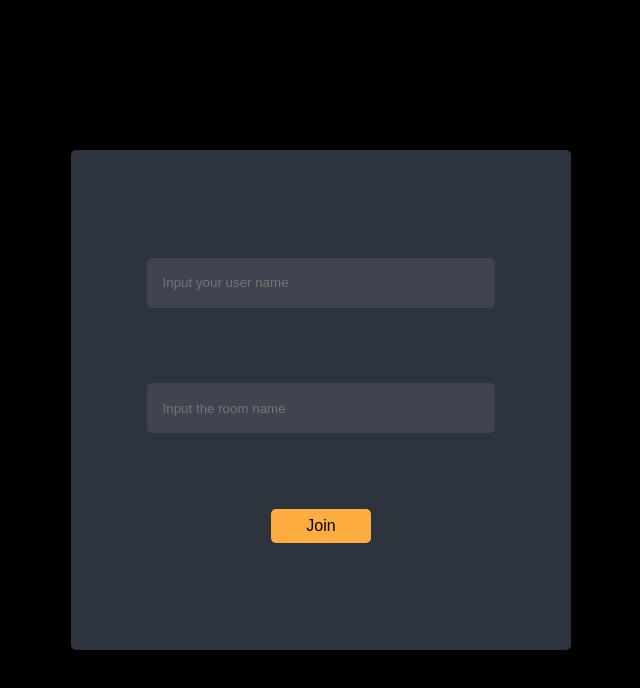
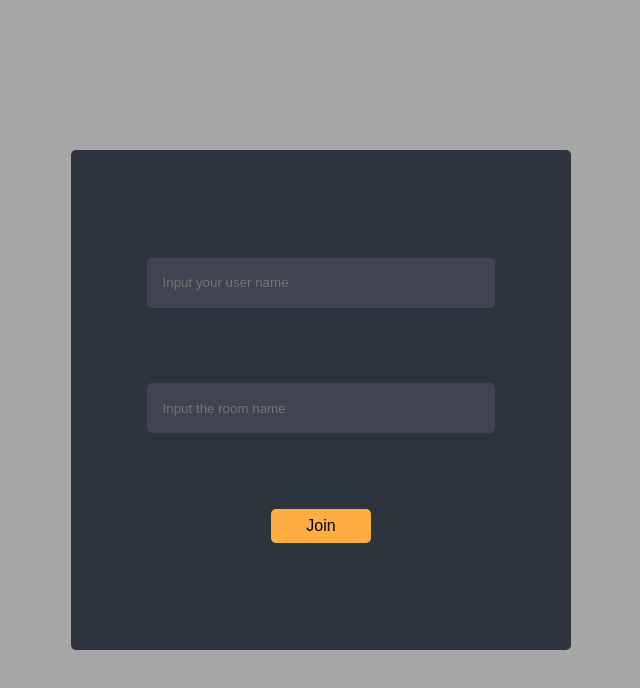
Before and after one commit to EhsanParsania/Chat-room, a React (Create React App) app in the folder chat-frontend/: page / in a window 1280 px wide. Shown: the top 688 px of the page, without its empty margins (319-959 px from the left). Built offline with nearby package versions, Linux system fonts and the light colour scheme; no server answers; a web font is replaced by a local one.

Commit message:
change css style

```diff
--- a/chat-frontend/src/_globals.scss
+++ b/chat-frontend/src/_globals.scss
@@ -7,7 +7,7 @@
   font-family: "Muli", sans-serif;
 }
 
-$backgroundColor: #000000;
-$redColor: #ff1e56;
-$yellowColor: #ffac41;
-$greyColor: #2d343e;
+$backgroundColor: #a7a7a7;
+$redColor: #22b827;
+$yellowColor: #22b827;
+$greyColor: #000000;
--- a/chat-frontend/src/chat/chat.scss
+++ b/chat-frontend/src/chat/chat.scss
@@ -58,10 +58,10 @@
       max-width: 220px;
       margin-left: 0px;
       p {
-        color: #b4b6be;
+        color: #000000;
         font-size: 1rem;
         font-weight: 300;
-        background-color: #250202;
+        background-color: #fffcfc;
         border-radius: 0px 10px 10px 10px;
         padding: 1rem;
       }
--- a/chat-frontend/src/process/process.scss
+++ b/chat-frontend/src/process/process.scss
@@ -17,15 +17,15 @@
     color: rgb(4, 238, 4);
   }
   h4 {
-    font-weight: 400;
-    color: rgb(4, 238, 4);
+    font-weight: 700;
+    color: rgb(0, 0, 0);
   }
   p {
     font-size: 1rem;
     padding: 1.2rem;
     margin-top: 0.5rem;
     border-radius: 5px;
-    background-color: rgba(233, 233, 233, 0.4);
+    background-color: rgba(22, 22, 22, 0.4);
     text-overflow: auto;
   }
   .incoming {
```
